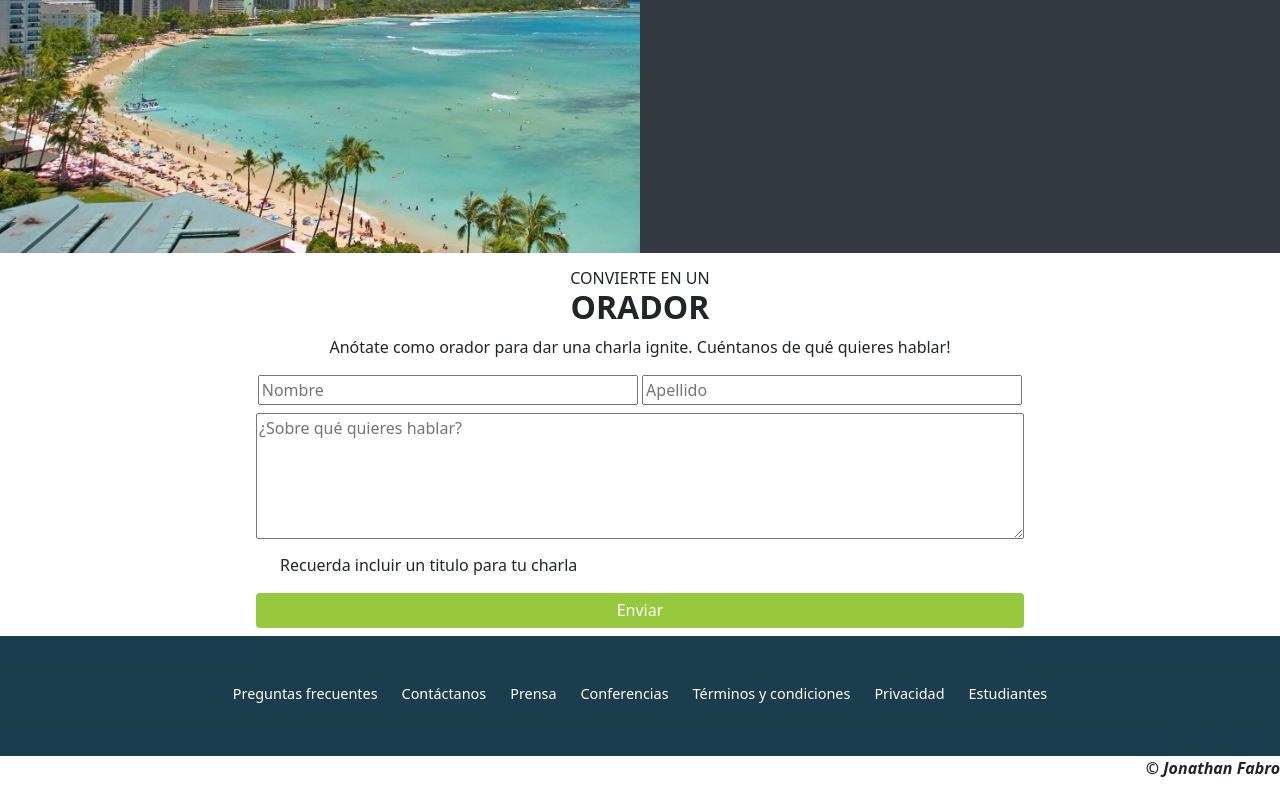
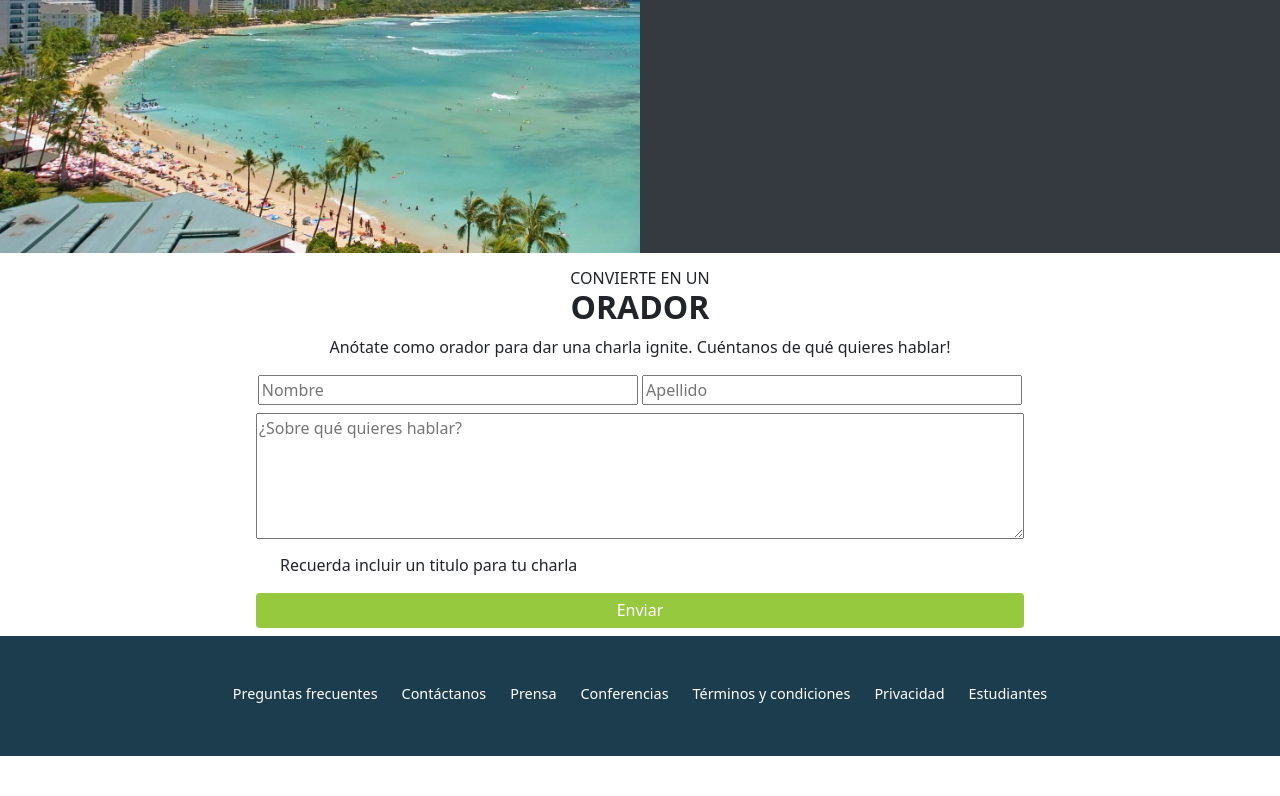
Before and after one commit to fabrojonathan/ProyectoPaginaCaC, a plain HTML site: page index.html in a window 1280 px wide. Shown: the part 1759-2555 px from the top of the page. After the commit the page ends 2515 px from the top, so only its background shows below. Drawn offline with Linux system fonts and the light colour scheme.

Commit message:
Corrections

```diff
--- a/index.html
+++ b/index.html
@@ -115,10 +115,6 @@
             <a id="link" class="mb-1" href="">Privacidad</a>
             <a id="link" class="mb-1" href="">Estudiantes</a>
         </footer>
-
-        <div id="by"class="d-block text-end fs-6 fst-italic fw-bold">
-            <p>© Jonathan Fabro</p>
-        </div>
     </main>
 </body>
 </html>
```
